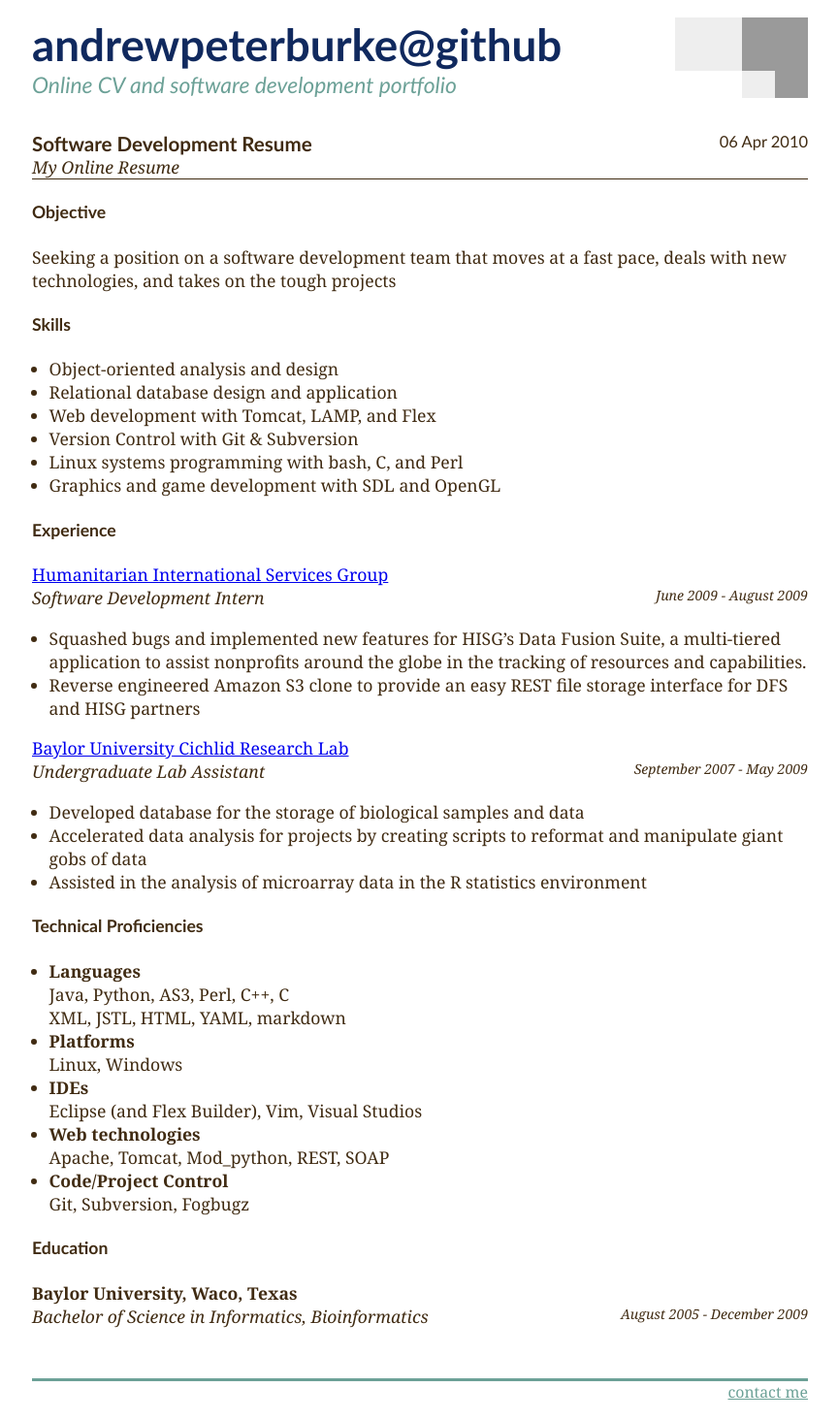
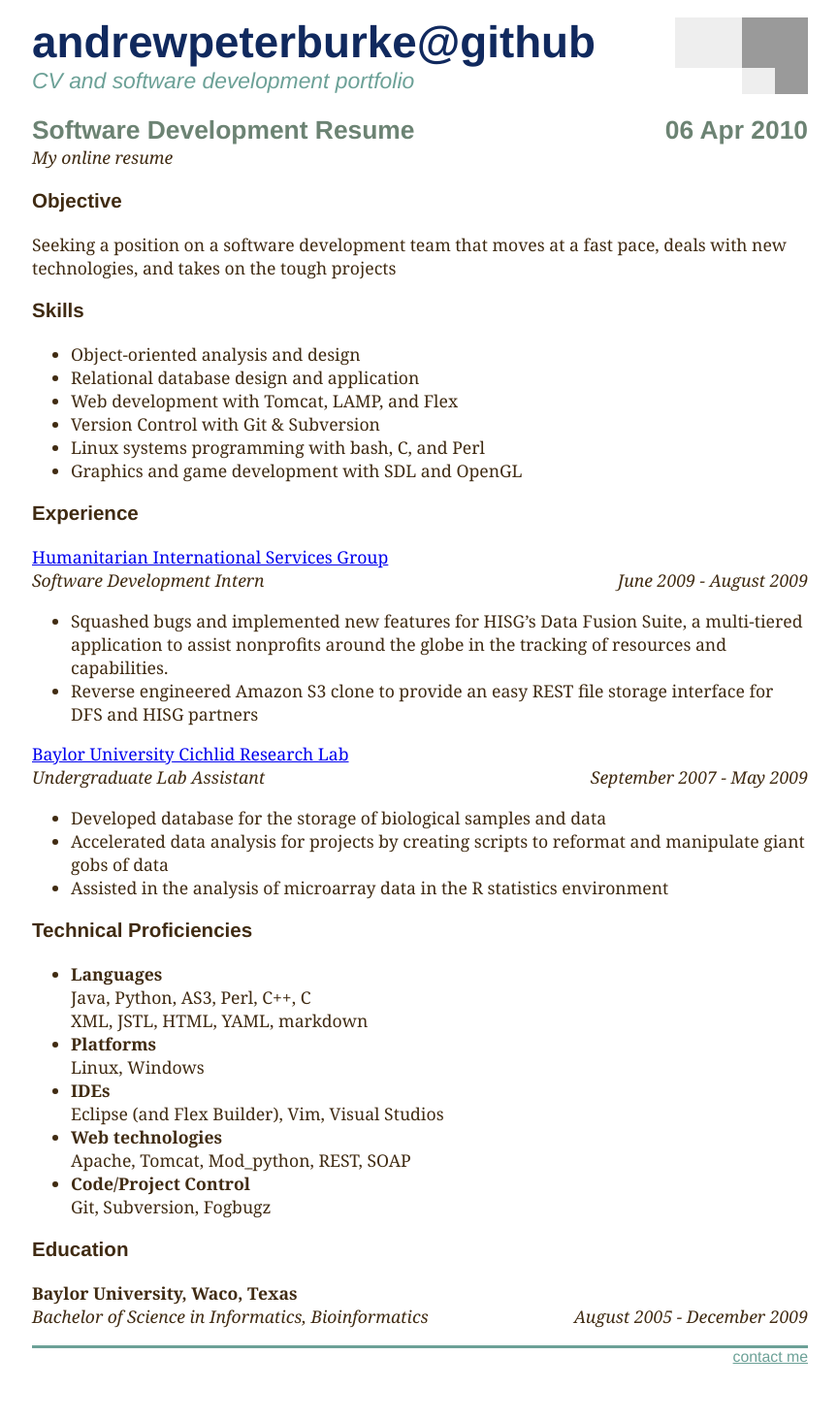
Before and after one commit to apburke/andrewpeterburke.github.com, a Jekyll site: the page built from _posts/2010-04-06-resume.markdown, in a window 1280 px wide. Shown: the whole page at 97% size, without its empty margins (207-1071 px from the left). Built offline with Jekyll 4.4.1, drawn with Linux system fonts in a browser that asks for light colours; after the commit the page ends 1425 px from its top, so only the background shows below that.

Commit message:
Made some HTML validation changes and got rid of a lot of classes, added metadata into _config file

```diff
--- a/_config.yml
+++ b/_config.yml
@@ -2,5 +2,7 @@
 permalink : none
 auto: true
 title: andrewpeterburke@github
-description: Online CV and software development portfolio
+description: CV and software development portfolio
+author: Andrew Burke
+keywords: software, design, resume, Java, Python, object oriented, database, Flex, Perl
 branches: [profile, projects]
--- a/_layouts/default.html
+++ b/_layouts/default.html
@@ -1,9 +1,12 @@
 <!DOCTYPE html PUBLIC "-//W3C//DTD HTML 4.01//EN" "http://www.w3.org/TR/html4/strict.dtd">
 <html>
 <head>
-  <meta http-equiv="Content-type" content="text/html;charset=utf-8" />
+  <meta http-equiv="Content-Type" content="text/html;charset=utf-8" >
+  <meta name="author" content="{{site.author}}" >
+  <meta name="keywords" content="{{site.keywords}}" >
+  <meta name="description" content="{{site.description}}" >
   <title>{{site.title}}: {{page.title}}</title>
-  <link rel="stylesheet" type"text/css" href="/css/default.css" />
+  <link rel="stylesheet" type="text/css" href="/css/default.css" />
 </head>
 
 <body>
@@ -14,7 +17,8 @@
 
     <div class="site_heading">
 
-      <a href="/" title="{{site.title}}"><h1 class="title">{{site.title}}</h1><p class="description">{{site.description}}</p></a>
+      <h1><a href="/">{{site.title}}</a></h1>
+      <p class="description">{{site.description}}</p>
 
     </div>
 
@@ -23,9 +27,9 @@
   <div id="menu">
 
     {% if site.branches != null %}
-      <ul class="branch_list">
+      <ul>
       {% for _branch in site.branches %}
-        <li><a class="branch_link" href="/#{{_branch}}">{{_branch}}</a></li>
+        <li><a href="/#{{_branch}}">{{_branch}}</a></li>
       {% endfor %}
       </ul>
     {% endif %}
--- a/_layouts/post.html
+++ b/_layouts/post.html
@@ -4,10 +4,10 @@
 
 <div class="post">
 
-  <div class="post_heading">
+  <div class = "post_heading">
 
-    <h3 class="title">{{page.title}}<span class="date">{{page.date | date_to_string}}</span></h3>
-    <p class="description">{{page.description}}</p></a>
+    <h2 class="title">{{page.title}}<span class="date">{{page.date | date_to_string}}</span></h2>
+    <p class="description">{{page.description}}</p>
 
   </div>
 
--- a/_posts/2010-04-06-resume.markdown
+++ b/_posts/2010-04-06-resume.markdown
@@ -5,10 +5,10 @@
 description: My online resume
 ---
 
-#### Objective
+### Objective
 Seeking a position on a software development team that moves at a fast pace, deals with new technologies, and takes on the tough projects
 
-#### Skills
+### Skills
 * Object-oriented analysis and design
 * Relational database design and application
 * Web development with Tomcat, LAMP, and Flex
@@ -16,7 +16,7 @@
 * Linux systems programming with bash, C, and Perl
 * Graphics and game development with SDL and OpenGL
 
-#### Experience
+### Experience
 [Humanitarian International Services Group](http://hisg.org "HISG home page")
 *Software Development Intern <span class="date">June 2009 - August 2009</span>*
 * Squashed bugs and implemented new features for HISG's Data Fusion Suite, a multi-tiered application to assist nonprofits around the globe in the tracking of resources and capabilities.
@@ -28,7 +28,7 @@
 * Accelerated data analysis for projects by creating scripts to reformat and manipulate giant gobs of data
 * Assisted in the analysis of microarray data in the R statistics environment
 
-#### Technical Proficiencies
+### Technical Proficiencies
 * **Languages**
     Java, Python, AS3, Perl, C++, C
     XML, JSTL, HTML, YAML, markdown
@@ -41,6 +41,6 @@
 * **Code/Project Control**
     Git, Subversion, Fogbugz
 
-#### Education
+### Education
   **Baylor University, Waco, Texas**
   *Bachelor of Science in Informatics, Bioinformatics <span class="date">August 2005 - December 2009</span>*
--- a/css/default.css
+++ b/css/default.css
@@ -3,9 +3,9 @@
 body { color: #402b12 }
 .site_heading { color: #10295e }
 .site_heading .description, #footer, #footer a { color: #6CA197 }
-.branch_link, .branch h2 { color: #6c8373 }
-.branch_link:hover { color: #FFF; background-color: #6c8373 }
-.branch .post_heading:hover{ background-color: #D1DFE8 }
+#menu, h2 { color: #6c8373 }
+#menu li:hover { color: #FFF; background-color: #6c8373 }
+h3 a:hover { background-color: #D1DFE8 }
 
 /* END COLOR */
 
@@ -14,111 +14,78 @@
  font-size: 110%;
 }
 
-ul { padding-left: 1em }
+#header, #menu { font-size: 1.3em;}
+
+#menu { display: none }
+
+#header {
+ margin-bottom: 1em;
+}
 
 #wrapper {
  width: 800px;
  margin: 1em auto;
 }
 
-#header, #menu {
- margin: 0;
- padding: 0;
- font-size: 1.3em;
-}
-
-#header, h2, h3, h4 {
- font-family: Trebuchet MS, Arial, Helvetica, sans-serif;
-}
-
 #footer {
- margin: 0;
- padding: 0;
  font-size: .9em;
  text-align: right;
  border-top: .2em solid;
 }
 
-#menu {
- display: none;
+/* CLASSES */
+
+h1, h2, #index h3, .description{
+ padding: 0;
+ margin: 0;
 }
 
-#content {
- margin: 1em 0;
- padding: 1em 0;
+#header, #menu, #footer, h2, h3, h4 {
+  font-family: Helvetica, sans-serif
 }
 
-/* CLASSES */
+h1 a, h2 a, h3 a, #menu a { color: inherit }
 
-.branch_list, .post_list, .title, .description {
- padding: 0em;
- margin: 0em;
+h1, #header p { border-right: 3em ridge }
+
+h1 a { text-decoration: none }
+
+h1 a:hover { text-decoration: underline }
+
+.post_heading .title { text-transform: capitalize }
+
+.post_heading a:visited { font-weight: normal }
+
+#menu li { display: inline }
+
+#menu a { font-weight: bold }
+
+#menu ul, #index ul { list-style-type: none }
+
+#menu ul {
+ margin: -2em 6em 1em 0;
+ padding: 0;
+ text-align: right;
 }
 
-.branch h2, .branch_link {
- border: none;
- font-weight: bold;
- text-decoration: none;
- padding: 0;
- margin-right: 1em;
+#menu li {
+ padding: .3em;
+ margin: 0;
 }
 
-.branch_list {
- padding-top: .3em;
+#index ul {
+ padding: .2em;
+ margin: 1em;
 }
 
-.branch_link {
- padding: .2em;
-}
-
-.branch_list li {
- display: inline;
-}
-
-.branch_list, .post_list {
- list-style-type: none;
-}
+#index li { margin-bottom: .75em }
 
 .date {
  float: right;
- font-weight: normal;
- font-size: .8em;
+ font-weight: inherit;
+ text-decoration: inherit;
+ color: inherit;
+ background-color: inherit;
 }
 
-.description {
- font-style: italic;
-}
-
-.site_heading a, .branch a {
- color: inherit;
- text-decoration: none;
-}
-
-.post_heading {
- margin: 0em 0em 1em 0em;
- border-bottom: .1em solid;
-}
-
-.post_heading a:visited h3 {
- font-weight: normal;
-}
-
-.post_list li {
- margin-bottom: .7em;
-}
-
-.post_list {
- margin: .5em .5em 1.5em;
-}
-
-.post_heading {
- text-transform: capitalize;
- }
-
-.site_heading .title, .site_heading .description {
- border-right: 3em ridge;
-}
-
-.site_heading:hover .title, .site_heading:hover .description, .branch h2:hover {
- text-decoration: underline;
-}
+.description { font-style: italic }
```
Also changed, not shown: _layouts/home.html (+4 -8 lines).
